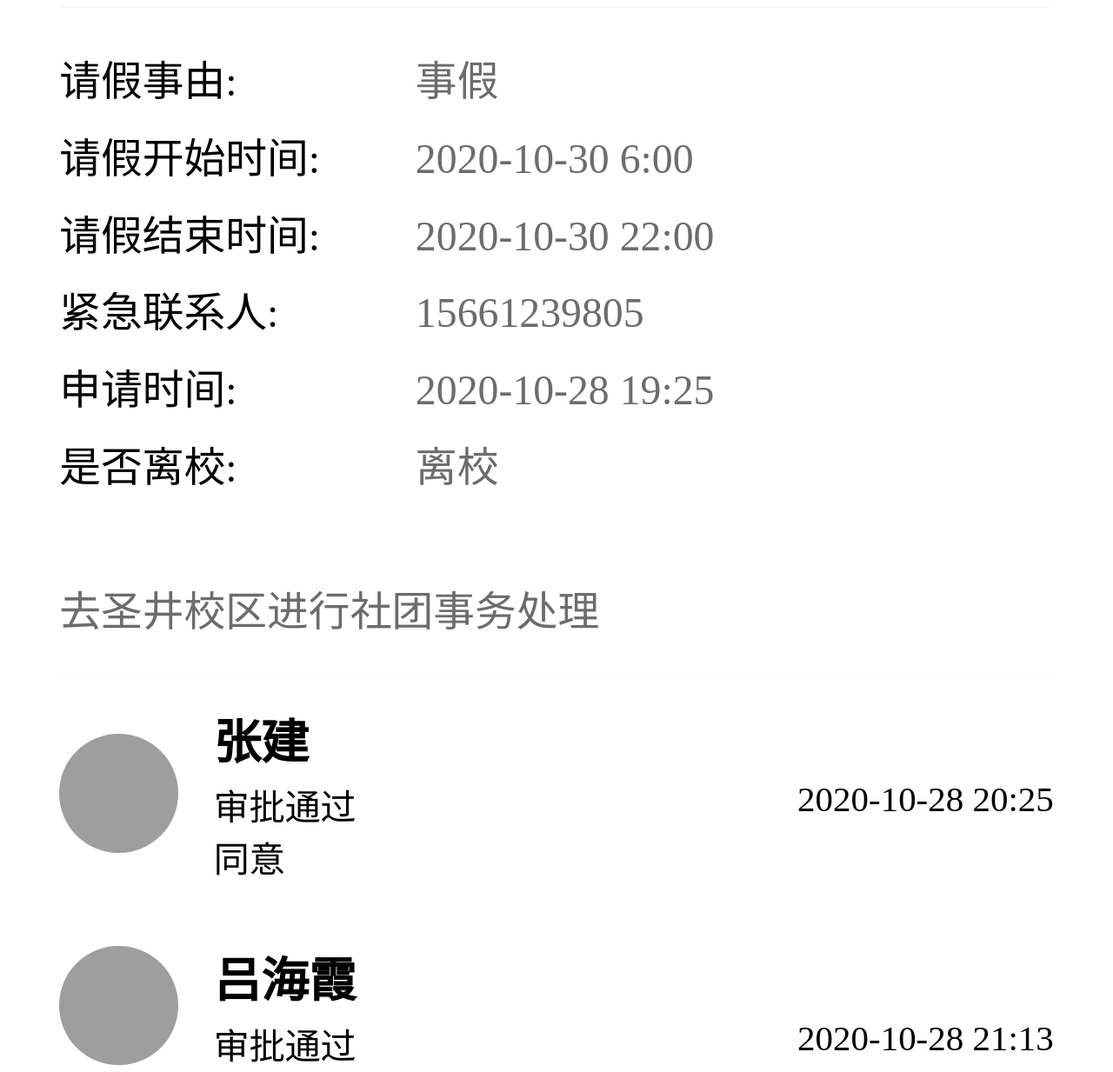
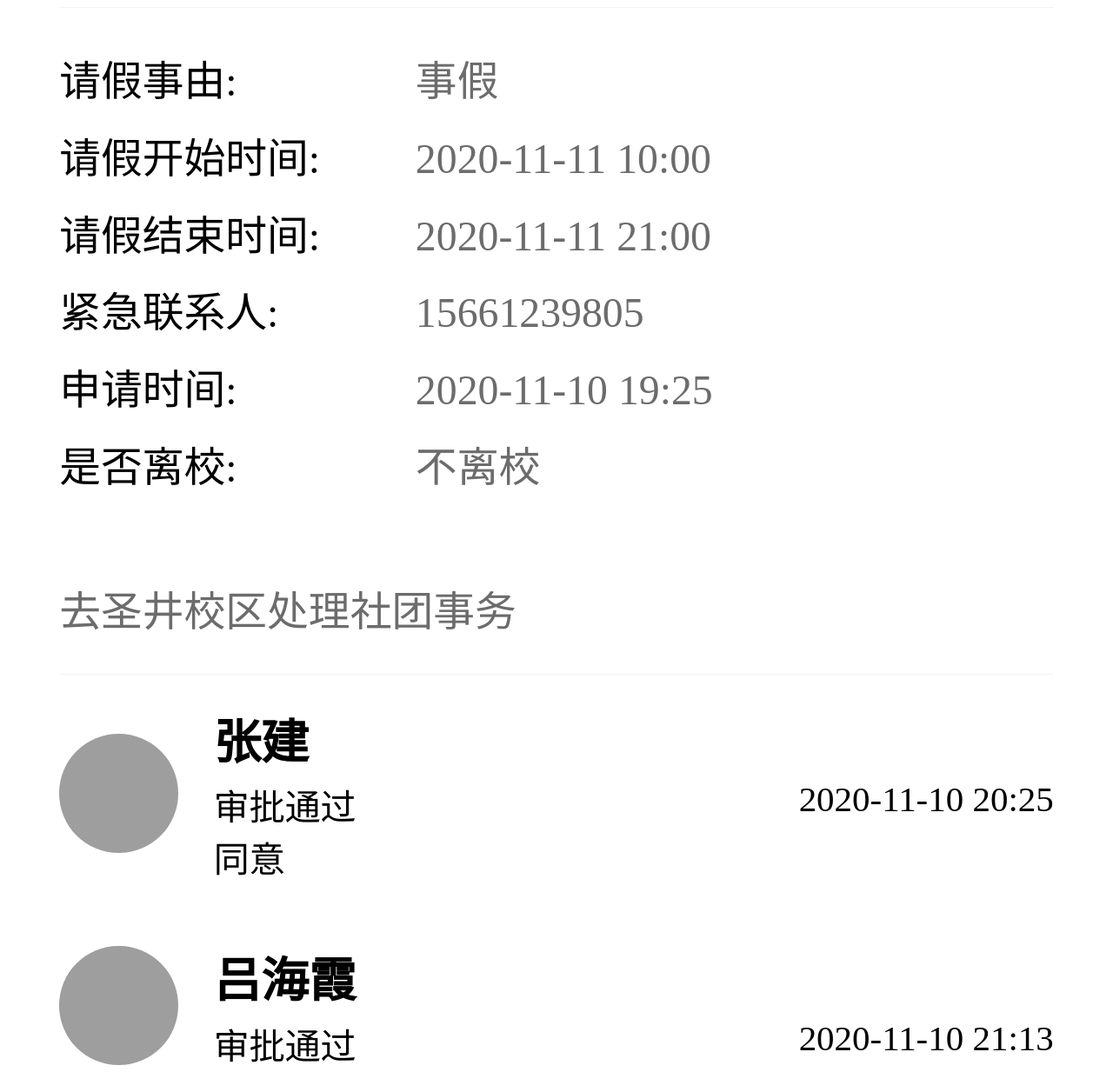
Before and after one commit to Jockey-Liu/Jockey-Liu.github.io, a plain HTML site: page index.html in a window 1280 px wide. Shown: the part 240-1473 px from the top of the page at 87% size. Drawn offline with Linux system fonts and the light colour scheme; grey boxes are pictures that could not be loaded.

Commit message:
Update index.html

```diff
--- a/index.html
+++ b/index.html
@@ -177,13 +177,13 @@
         <li class="list">
             <div class="lisft">请假开始时间:</div>
             <div class="listr">
-                2020-10-30 6:00
+                2020-11-11 10:00
             </div>
         </li>
         <li class="list">
             <div class="lisft">请假结束时间:</div>
             <div class="listr">
-                2020-10-30 22:00
+                2020-11-11 21:00
             </div>
         </li>
         <li class="list">
@@ -194,18 +194,18 @@
         </li>
         <li class="list">
             <div class="lisft">申请时间:</div>
-            <div class="listr">2020-10-28 19:25</div>
+            <div class="listr">2020-11-10 19:25</div>
         </li>
         <li class="list">
             <div class="lisft">是否离校:</div>
             <div class="listr">
-                    离校
+                    不离校
             </div>
         </li>
     </ul>
 </section>
 <section class="list-center">
-    去圣井校区进行社团事务处理
+    去圣井校区处理社团事务
 </section>
 <ul class="list-center-ul">
 </ul>
@@ -218,7 +218,7 @@
             <div>
                 审批通过
             </div>
-    <div>2020-10-28 20:25</div>
+    <div>2020-11-10 20:25</div>
     </div>
     <div>同意</div>
     </div>
@@ -233,7 +233,7 @@
             <div>
                 审批通过
             </div>
-    <div>2020-10-28 21:13</div>
+    <div>2020-11-10 21:13</div>
     </div>
     <div></div>
     </div>
```
